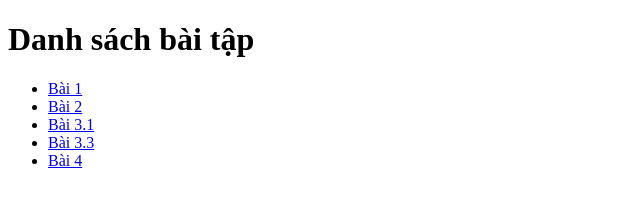
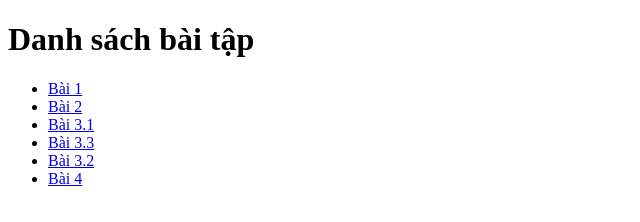
Before and after one commit to NguyenKhanhLinh24/BUOI4BT, a plain HTML site: page index.html in a window 1280 px wide. Shown: the full height of the page, 0-640 px from the left. Drawn offline with Linux system fonts and the light colour scheme.

Commit message:
Cập nhật lại GitHub Pages

```diff
--- a/index.html
+++ b/index.html
@@ -12,6 +12,7 @@
       <li><a href="b2.html">Bài 2</a></li>
       <li><a href="b31.html">Bài 3.1</a></li>
       <li><a href="b33.html">Bài 3.3</a></li>
+      <li><a href="b32.html">Bài 3.2</a></li>
       <li><a href="bai4.html">Bài 4</a></li>
     </ul>
   </body>
```
